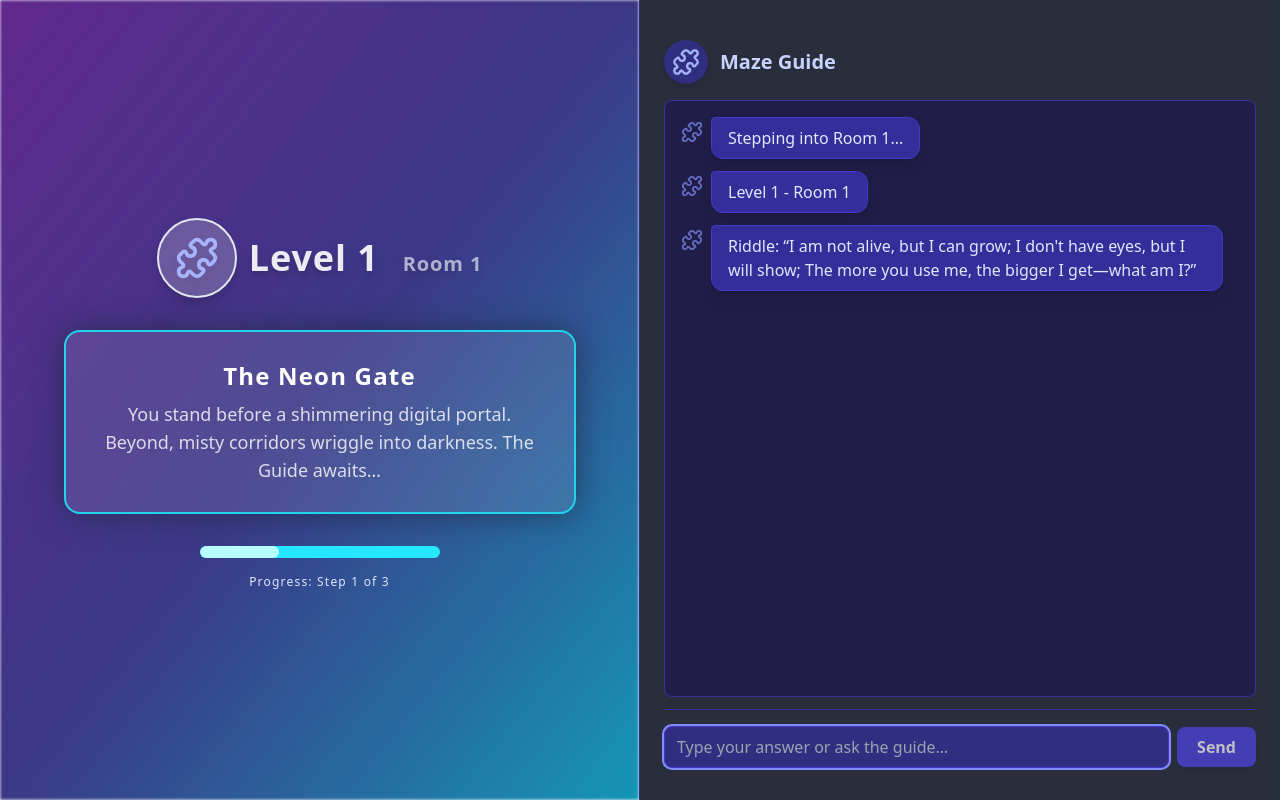
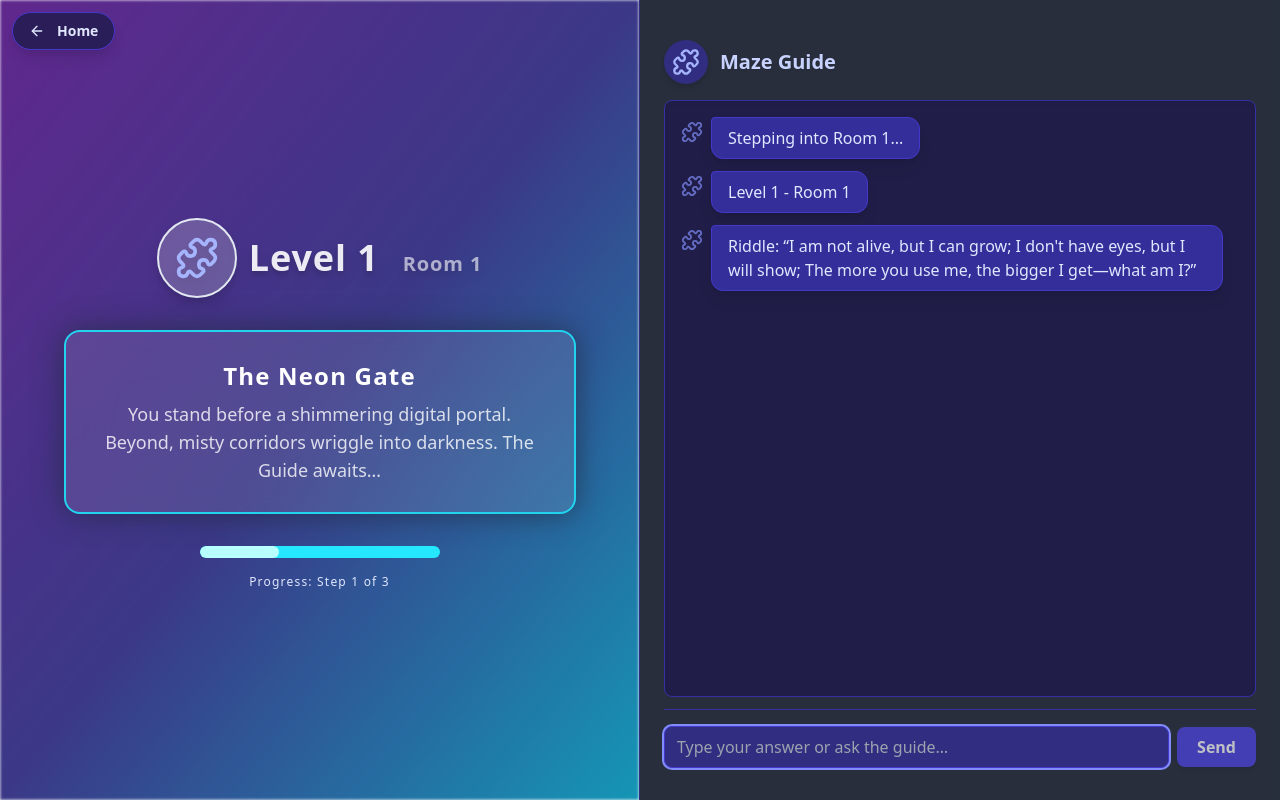
Before and after one commit to Manasi1197/endless-maze, a React (Vite) app: page /play in a window 1280 px wide. Built offline with nearby package versions, Linux system fonts and the light colour scheme.

Commit message:
feat: Add "Back to Home" button
Adds a "Back to Home" button to the game screen for navigation.

```diff
--- a/src/components/MazeGameLayout.tsx
+++ b/src/components/MazeGameLayout.tsx
@@ -2,12 +2,24 @@
 import MazeRoom from "./MazeRoom";
 import MazeChat from "./MazeChat";
 import { useMazeGame } from "../hooks/useMazeGame";
+import { useNavigate } from "react-router-dom";
+import { ArrowLeft } from "lucide-react";
 
 const MazeGameLayout = () => {
   const maze = useMazeGame();
+  const navigate = useNavigate();
 
   return (
     <div className="relative min-h-screen w-full grid grid-cols-1 md:grid-cols-2 gap-0">
+      {/* Back to Home button */}
+      <button
+        type="button"
+        onClick={() => navigate("/")}
+        className="absolute top-3 left-3 z-30 bg-indigo-950/80 hover:bg-indigo-950/95 border border-indigo-700 rounded-full flex items-center gap-2 px-4 py-2 text-sm font-semibold text-indigo-100 shadow-lg transition-all focus-visible:outline-none focus-visible:ring-2 focus-visible:ring-indigo-500"
+      >
+        <ArrowLeft className="w-4 h-4 mr-1" />
+        Home
+      </button>
       <div className="relative flex flex-col justify-between items-stretch p-0 border-b md:border-b-0 md:border-r border-indigo-900 overflow-hidden">
         <MazeRoom
           room={maze.room}
```
